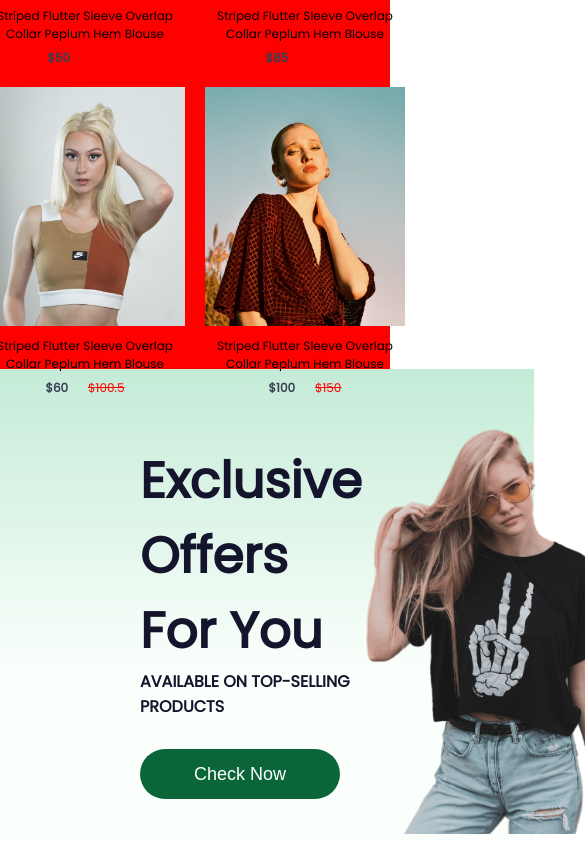
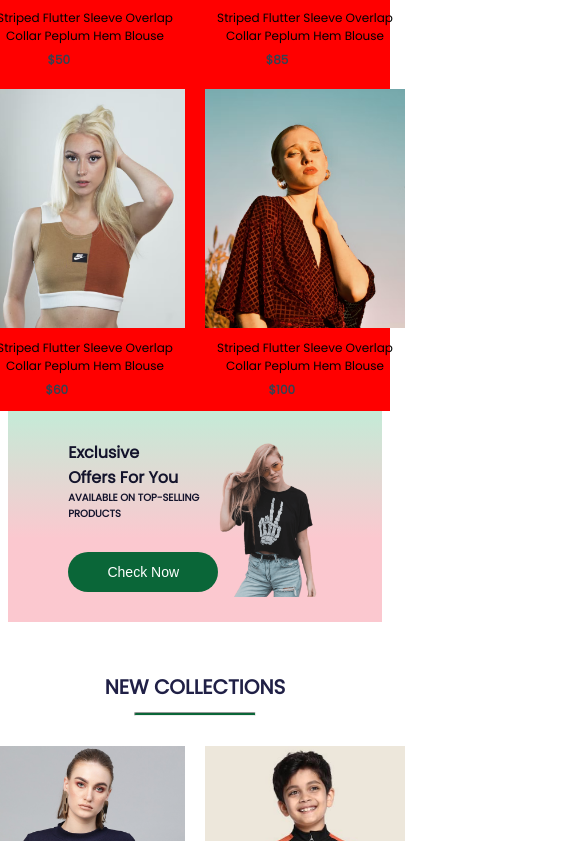
Before and after one commit to Laayaa94/CODSOFT-E-Commerse, a React (Create React App) app: page / in a window 390 px wide. Shown: the part 1159-2000 px from the top of the page, 585 px wide, since content can reach past the window. Built offline with nearby package versions, Linux system fonts and the light colour scheme.

Commit message:
responsived

```diff
--- a/src/Components/Hero/Hero.css
+++ b/src/Components/Hero/Hero.css
@@ -4,7 +4,6 @@
     /*background:linear-gradient(180deg,#fde1ff,#e1ffea22 60%);*/
       background:linear-gradient(180deg,#c4ebd7,#e1ffea22 60%);
       display: flex;
-      background-color: yellow;
 }
 .heroLeft{
      flex: 1;
--- a/src/Components/NewCollections/NewCollections.css
+++ b/src/Components/NewCollections/NewCollections.css
@@ -22,3 +22,59 @@
     margin-top: 50px;
     gap: 30px;
 }
+
+
+@media(max-width:1280px){
+
+    .newCollections h1{
+        font-size: 25px;
+    }
+    .newCollections hr{
+        width: 130px;
+        height: 2px;
+    }
+    .collections{
+        gap: 20px;
+        margin-top: 30px;
+    }
+}
+
+@media(max-width:1024px){
+
+    .newCollections h1{
+        font-size: 20px;
+    }
+    .newCollections hr{
+        width: 110px;
+        height: 2px;
+    }
+    .collections{
+        gap: 15px;
+        margin-top: 20px;
+    }
+}
+
+@media(max-width:800px){
+
+    .newCollections h1{
+        font-size: 20px;
+    }
+    .newCollections hr{
+        width: 120px;
+
+    }
+    .collections{
+        gap: 5px;
+    }
+}
+
+@media(max-width:650px){
+
+
+    .collections{
+        display: grid;
+        grid-template-columns: 1fr 1fr;
+        gap: 20px;
+    }
+
+}
--- a/src/Components/NewsLetter/NewsLetter.css
+++ b/src/Components/NewsLetter/NewsLetter.css
@@ -49,3 +49,86 @@
     font-size: 16px;
     background: #14142c;
 }
+
+@media(max-width:1280px){
+    .newsLetter{
+        padding: 0 80px;
+        margin-bottom: 50px;
+        gap: 20px;
+    }
+    .newsLetter h1{
+        font-size: 40px;
+    }
+    .newsLetter p{
+        font-size: 16px;
+        text-align: center;
+    }
+    .newsLetter div{
+        width: 700px;
+
+    }
+}
+@media(max-width:1024px){
+    .newsLetter{
+        padding: 0 50px;
+        margin-bottom: 50px;
+        gap: 20px;
+    }
+    .newsLetter h1{
+        font-size: 30px;
+    }
+
+    .newsLetter div{
+        width: 500px;
+        height: 40px;
+
+    }
+
+}
+
+@media(max-width:800px){
+    .newsLetter{
+        padding: 0 30px;
+        margin-bottom: 50px;
+        gap: 20px;
+    }
+    .newsLetter h1{
+        font-size: 29px;
+    }
+    .newsLetter p{
+        font-size: 18px;
+    }
+    .newsLetter div{
+        width: 400px;
+
+    }
+    .newsLetter div button{
+        font-size: 14px;
+    }
+}
+
+@media(max-width:500px){
+    .newsLetter{
+        padding: 0;
+        width: 100%;
+
+        gap: 20px;
+        height: 25vh;
+        background-color: red;
+    }
+    .newsLetter h1{
+        font-size: 25px;
+    }
+    .newsLetter p{
+        font-size: 18px;
+    }
+    .newsLetter div{
+        width: 400px;
+        height: 45px;
+
+    }
+
+    .newsLetter div button{
+        height: 45px;
+    }
+}
--- a/src/Components/Offers/Offers.css
+++ b/src/Components/Offers/Offers.css
@@ -6,7 +6,6 @@
     padding: 0px 140px;
     margin-bottom: 150px;
     background:linear-gradient(180deg,#c4ebd7,#e1ffea22 60%);
-
 }
 .offers-left{
     flex: 1;
@@ -46,3 +45,82 @@
 .offers-right img{
     width: 290px;
 }
+
+@media(max-width:1280px){
+    .offers{
+        padding: 0 80px;
+        margin-bottom: 50px;
+        background-color: pink;
+        height: 55vh;
+    }
+    .offers-left h1{
+        font-size: 40px;
+    }
+    .offers-left p{
+        font-size: 18px;
+    }
+    .offers-right img{
+        width: 270px;
+    }
+
+}
+
+@media(max-width:1024px){
+    .offers{
+        padding: 0 60px;
+        margin-bottom: 40px;
+        height: 50vh;
+    }
+    .offers-left h1{
+        font-size: 30px;
+    }
+    .offers-left p{
+        font-size: 16px;
+    }
+    .offers-right img{
+        width: 250px;
+    }
+
+}
+@media(max-width:800px){
+    .offers{
+        height: 45vh;
+        margin-bottom: 50px;
+    }
+    .offers-left h1{
+        font-size: 22px;
+    }
+    .offers-left p{
+        font-size: 16px;
+    }
+    .offers-right img{
+        width: 200px;
+    }
+    .offers-left button{
+        width: 180px;
+        height: 40px;
+        font-size: 14px;
+    }
+
+}
+
+@media(max-width:500px){
+    .offers{
+        height: 25vh;
+
+    }
+    .offers-left h1{
+        font-size: 16px;
+    }
+    .offers-left p{
+        font-size: 10px;
+    }
+    .offers-right img{
+        width: 110px;
+    }
+    .offers-left button{
+        width: 150px;
+        height: 40px;
+        font-size: 14px;
+    }
+}
--- a/src/Components/Popular/popular.css
+++ b/src/Components/Popular/popular.css
@@ -60,7 +60,7 @@
 
 @media(max-width:800px){
     .popular{
-        height: 40vh;
+        height: 50vh;
         gap: 6px;
     }
     .popular h1{
@@ -77,7 +77,7 @@
 
 @media(max-width:650px){
     .popular{
-        height: 80vh;
+        height: 85vh;
     }
     .popular-item{
         display: grid;
```
